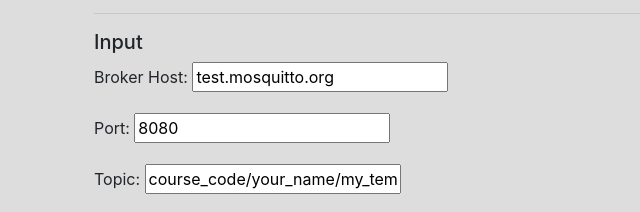
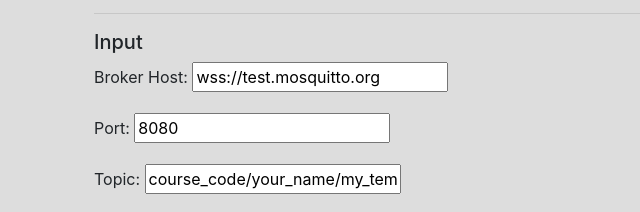
Before and after one commit to rbawah/geolocation-networking, a plain HTML site: page index.html in a window 1280 px wide. Shown: the part 503-715 px from the top of the page, 6-646 px from the left. Drawn offline with nearby package versions, Linux system fonts and the light colour scheme.

Commit message:
Host fix1

```diff
--- a/index.html
+++ b/index.html
@@ -76,7 +76,7 @@
 
                 <p>
                     <label>Broker Host:</label>
-                    <input type="text" id="host" value="test.mosquitto.org" />
+                    <input type="text" id="host" value="wss://test.mosquitto.org" />
                 </p>
                 <p>
                     <label>Port:</label>
@@ -111,7 +111,7 @@
     var connected_flag=0
 	var mqtt;
     var reconnectTimeout = 2000;
-	var host="test.mosquitto.org";
+	var host=document.getElementById("host").value;
 	var port=8080;
     var sub_topic=document.getElementById("topic").value;
     var msg = document.getElementById("s-message").value;
@@ -159,7 +159,7 @@
 	console.log("connecting to "+ host +" "+ port);
 	var x=Math.floor(Math.random() * 10000);
 	var cname="zasiah-"+x;
-	mqtt = new Paho.Client("wss://test.mosquitto.org", port, cname);
+	mqtt = new Paho.Client(host, port, cname);
 	//document.write("connecting to "+ host);
 	var options = {
         timeout: 3,
```
